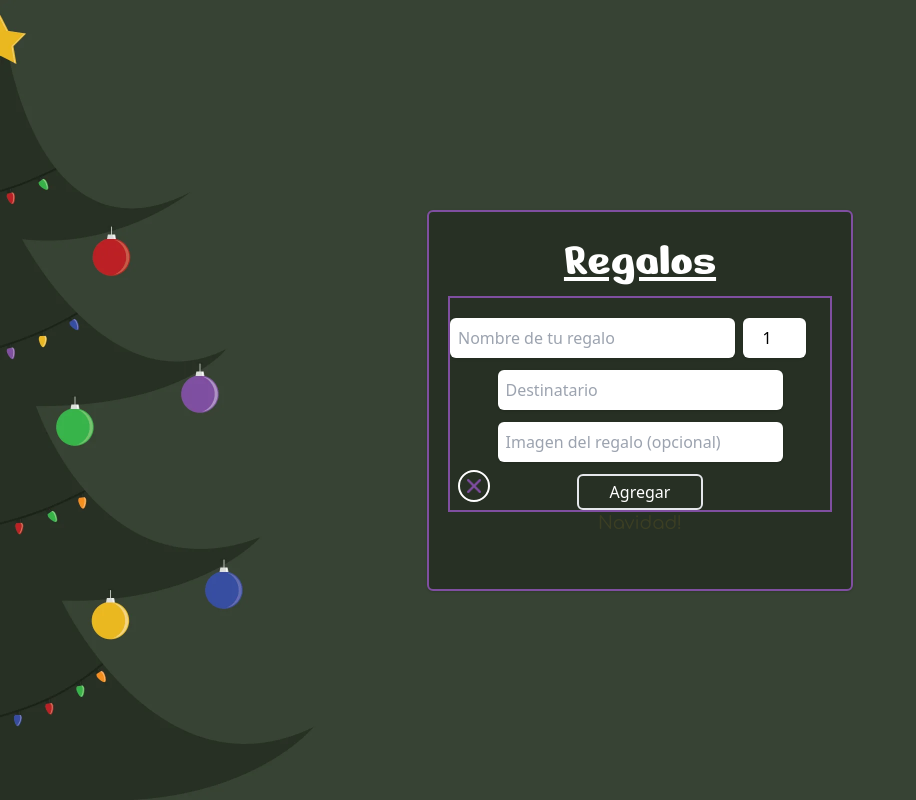
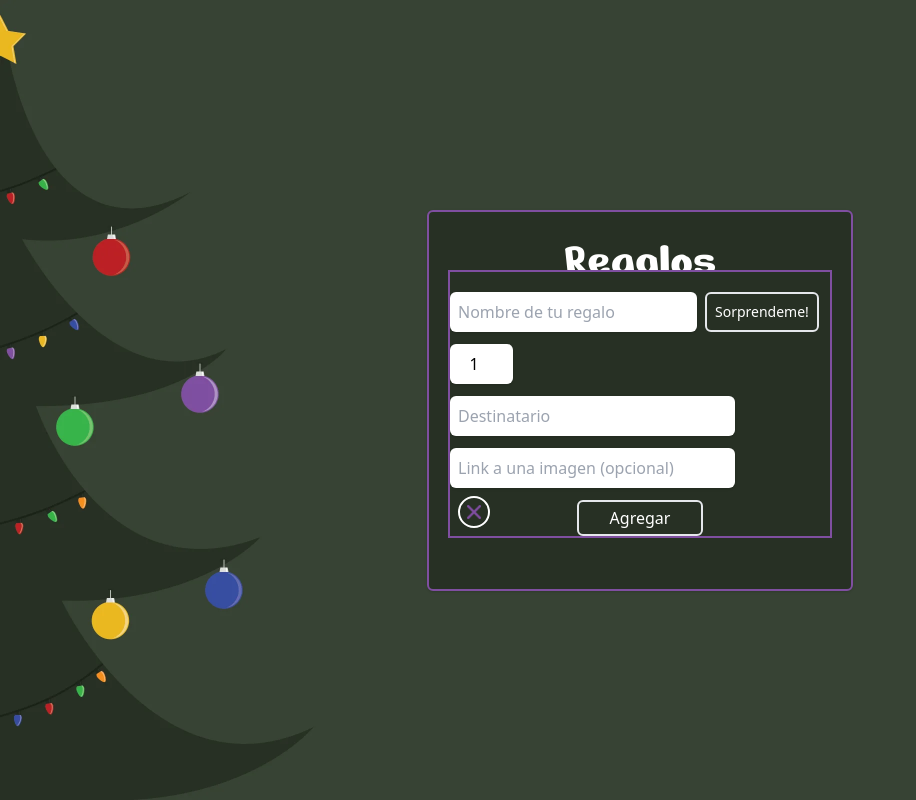
Before and after one commit to Joadevy/adviency, a React (Vite) app: page / in a window 1280 px wide. Both pictures are taken after a click on the button "Agregar regalos". Shown: the whole page, without its empty margins (0-916 px from the left). Built offline with nearby package versions, Linux system fonts and the light colour scheme; the HTML template or start-up script is replaced by a standard one.

Commit message:
Dia 16: agregar boton regalo random

```diff
--- a/src/Components/GiftInput.tsx
+++ b/src/Components/GiftInput.tsx
@@ -11,6 +11,25 @@ type props = {
 
 const normalize = (str: string) => {
   return str.charAt(0).toUpperCase() + str.slice(1).toLowerCase();
+};
+
+const randomGifts: string[] = [
+  "Fernet",
+  "Notebook",
+  "Aire acondicionado",
+  "Medias",
+  "Auriculares",
+  "Ventilador Liliana",
+  "Pelopincho",
+  "1kg de yerba",
+  "Vino",
+  "Camisa",
+  "Vestido",
+  "Paltas",
+];
+
+const getRandomGift = () => {
+  return randomGifts[Math.floor(Math.random() * randomGifts.length)];
 };
 
 export const GiftInput: FC<props> = ({
@@ -80,9 +99,21 @@ export const GiftInput: FC<props> = ({
     setInputValue(e.target.value);
   };
 
+  const handleRandomGift = (e: React.FormEvent<HTMLButtonElement>) => {
+    e.preventDefault();
+
+    let rGift: string = getRandomGift();
+
+    while (rGift === inputValue) {
+      rGift = getRandomGift();
+    }
+
+    setInputValue(rGift);
+  };
+
   return (
     <form
-      className="flex flex-col gap-4 md:gap-3 self-center justify-center"
+      className="flex flex-col gap-4 md:gap-3 self-center items-start justify-center"
       onSubmit={handleSubmit}
     >
       <div className="flex gap-3 md:gap-2">
@@ -95,6 +126,13 @@ export const GiftInput: FC<props> = ({
           onChange={handleInput}
           onKeyDown={handleEnter}
         />
+        <button
+          className="cursor-pointer text-white text-sm w-9/12 sm:w-1/2 xl:w-1/3 border-2 py-1 px-2 rounded-md hover:border-primary-purple hover:bg-primary-green transition-colors"
+          onClick={handleRandomGift}
+        >
+          Sorprendeme!
+        </button>
+      </div>
       <input
         className="w-1/6 text-center rounded-md bg-white p-2 shadow outline-none focus:outline-primary-purple"
         defaultValue={amount}
@@ -103,24 +141,23 @@ export const GiftInput: FC<props> = ({
         type="number"
         onChange={(e) => setAmount(Math.floor(+e.target.value))}
       />
-      </div>
       <input
         required
-        className="w-3/4 self-center rounded-md bg-white p-2 shadow outline-none focus:outline-primary-purple"
+        className="w-3/4 rounded-md bg-white p-2 shadow outline-none focus:outline-primary-purple"
         placeholder="Destinatario"
         type="text"
         value={recipient}
         onChange={(e) => setRecipient(e.target.value)}
       />
       <input
-        className="w-3/4 self-center rounded-md bg-white p-2 shadow outline-none focus:outline-primary-purple"
-        placeholder="Imagen del regalo (opcional)"
+        className="w-3/4 rounded-md bg-white p-2 shadow outline-none focus:outline-primary-purple"
+        placeholder="Link a una imagen (opcional)"
         type="text"
         value={giftImg}
         onChange={(e) => setGiftImg(e.target.value)}
       />
       <input
-        className="cursor-pointer text-white w-9/12 sm:w-1/2 xl:w-1/3 self-center border-2 py-1 px-2 rounded-md hover:border-primary-purple hover:bg-primary-green transition-colors"
+        className="cursor-pointer self-center text-white w-9/12 sm:w-1/2 xl:w-1/3 border-2 py-1 px-2 rounded-md hover:border-primary-purple hover:bg-primary-green transition-colors"
         type="submit"
         value={editing ? "Editar" : "Agregar"}
       />
--- a/src/Components/GiftList.tsx
+++ b/src/Components/GiftList.tsx
@@ -30,7 +30,7 @@ export const GiftList: FC<props> = ({ gifts, handleRemove, editGift }) => {
     <div>
       <ul
         className={
-          "font-comforta flex flex-col gap-3" +
+          "font-comforta flex flex-col gap-3 -mt-5" +
           (isModalOpen ? " opacity-10" : "")
         }
       >
```
Lines whose indentation alone changed are shown as unchanged.
